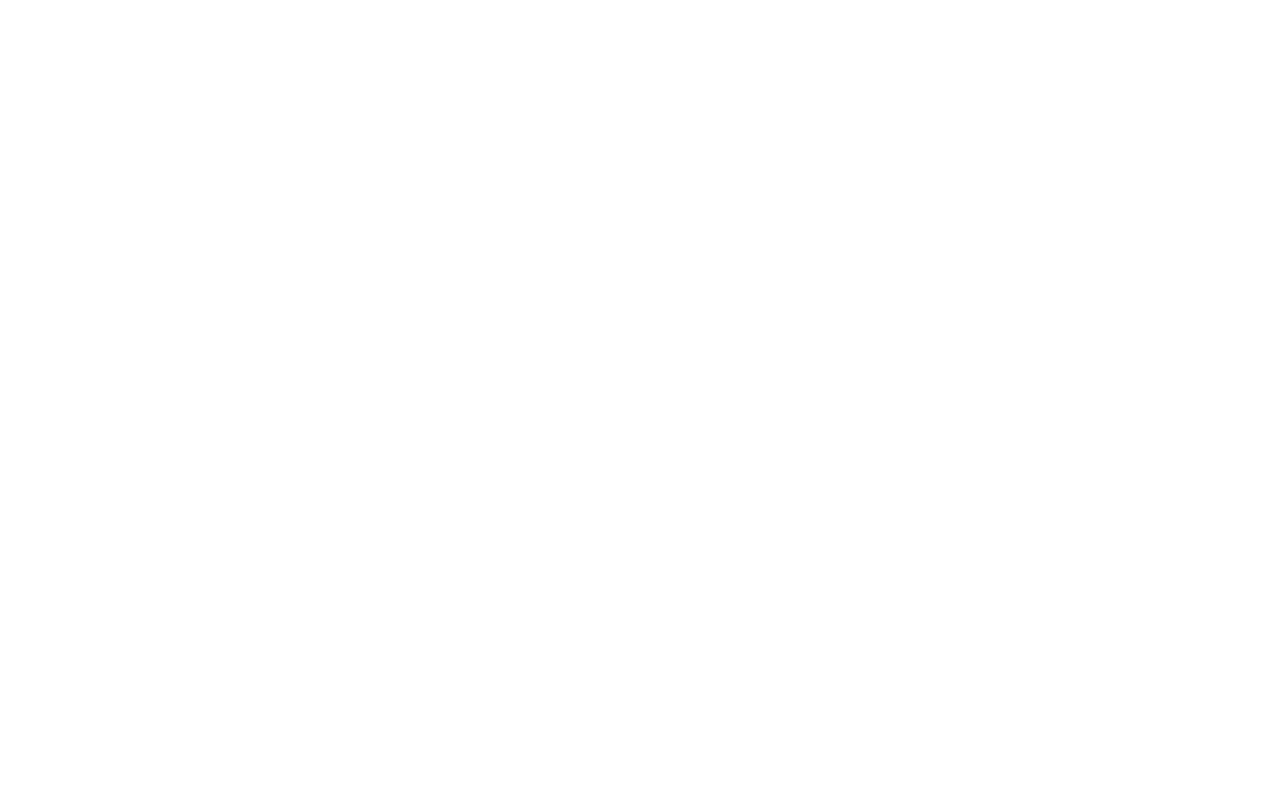
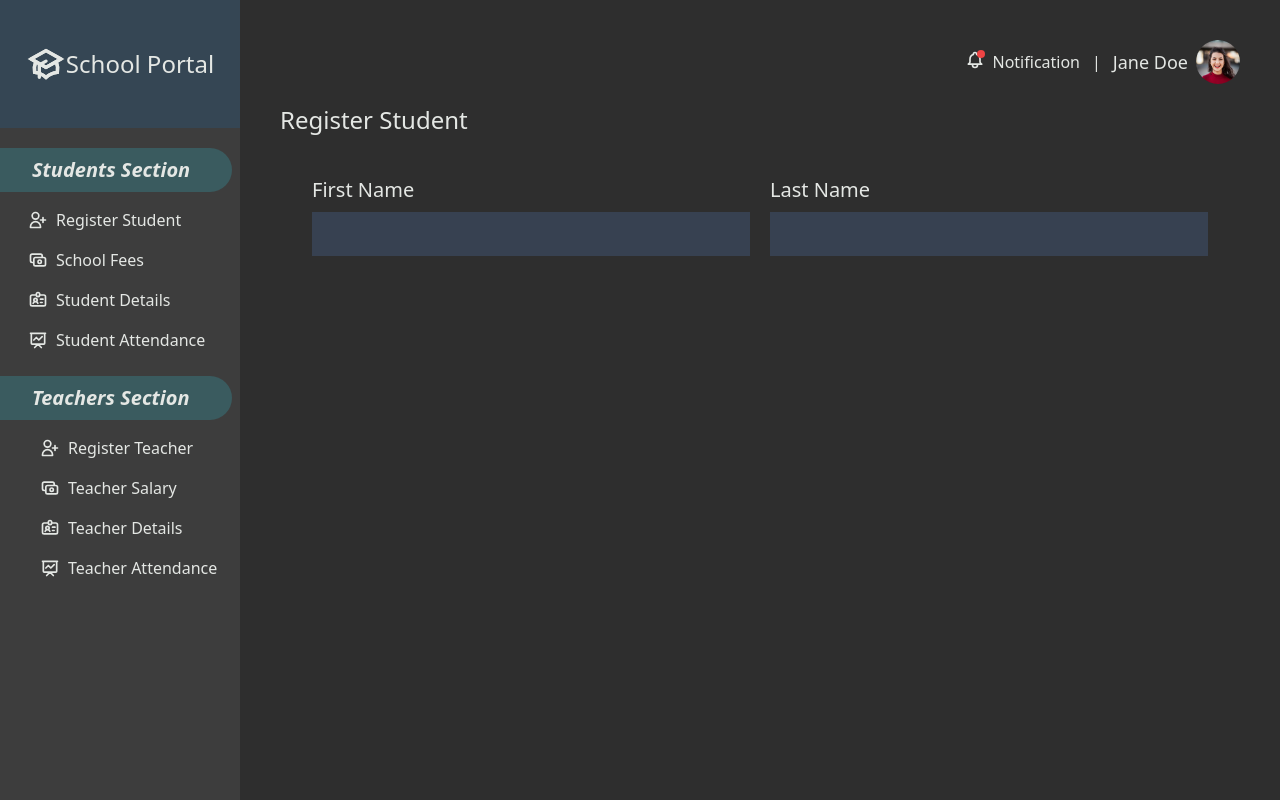
Before and after one commit to PrinceNarteh/student-portal, a React (Create React App) app in the folder client/: page /register-student in a window 1280 px wide. Before the commit this address had no page. Built offline with nearby package versions, Linux system fonts and the light colour scheme.

Commit message:
adds Register Student page

```diff
--- a/client/src/Router.jsx
+++ b/client/src/Router.jsx
@@ -2,6 +2,7 @@
 import { BrowserRouter, Routes, Route } from "react-router-dom";
 import Dashboard from "./pages/Dashboard";
 import Layout from "./pages/Layout";
+import RegisterStudent from "./pages/RegisterStudent";
 
 const Router = () => {
   return (
@@ -9,6 +10,7 @@
       <Routes>
         <Route path="/" element={<Layout />}>
           <Route index element={<Dashboard />} />
+          <Route path="register-student" element={<RegisterStudent />} />
         </Route>
       </Routes>
     </BrowserRouter>
--- a/client/src/components/SideBar.jsx
+++ b/client/src/components/SideBar.jsx
@@ -6,6 +6,7 @@
   IdentificationIcon,
   PresentationChartLineIcon,
 } from "@heroicons/react/outline";
+import { Link } from "react-router-dom";
 
 const SideBar = () => {
   return (
@@ -20,9 +21,14 @@
             Students Section
           </h3>
           <ul className="pl-5 mt-3 space-y-2">
-            <li className="flex text-light space-x-2 cursor-pointer hover:bg-lightTeal rounded-r-full pl-2 py-1 transition-colors duration-500">
-              <UserAddIcon className="w-5" />
-              <span>Register Student</span>
+            <li className=" cursor-pointer hover:bg-lightTeal rounded-r-full pl-2 py-1 transition-colors duration-500">
+              <Link
+                to="/register-student"
+                className="flex text-light space-x-2"
+              >
+                <UserAddIcon className="w-5" />
+                <span>Register Student</span>
+              </Link>
             </li>
             <li className="flex text-light space-x-2 cursor-pointer hover:bg-lightTeal rounded-r-full pl-2 py-1 transition-colors duration-500">
               <CashIcon className="w-5" />
--- /dev/null
+++ b/client/src/pages/RegisterStudent.jsx
@@ -0,0 +1,39 @@
+import React from "react";
+
+const RegisterStudent = () => {
+  return (
+    <div>
+      <h1 className="text-2xl">Register Student</h1>
+      <div className="max-w-4xl mx-auto mt-10">
+        <form className="">
+          <div className="grid md:grid-cols-2 gap-5">
+            <div>
+              <label htmlFor="firstName" className="block text-xl mb-2">
+                First Name
+              </label>
+              <input
+                type="text"
+                name="firstName"
+                id="firstName"
+                className="w-full bg-gray-700 text-xl p-2"
+              />
+            </div>
+            <div>
+              <label htmlFor="lastName" className="block text-xl mb-2">
+                Last Name
+              </label>
+              <input
+                type="text"
+                name="lastName"
+                id="lastName"
+                className="w-full bg-gray-700 text-xl p-2"
+              />
+            </div>
+          </div>
+        </form>
+      </div>
+    </div>
+  );
+};
+
+export default RegisterStudent;
```
